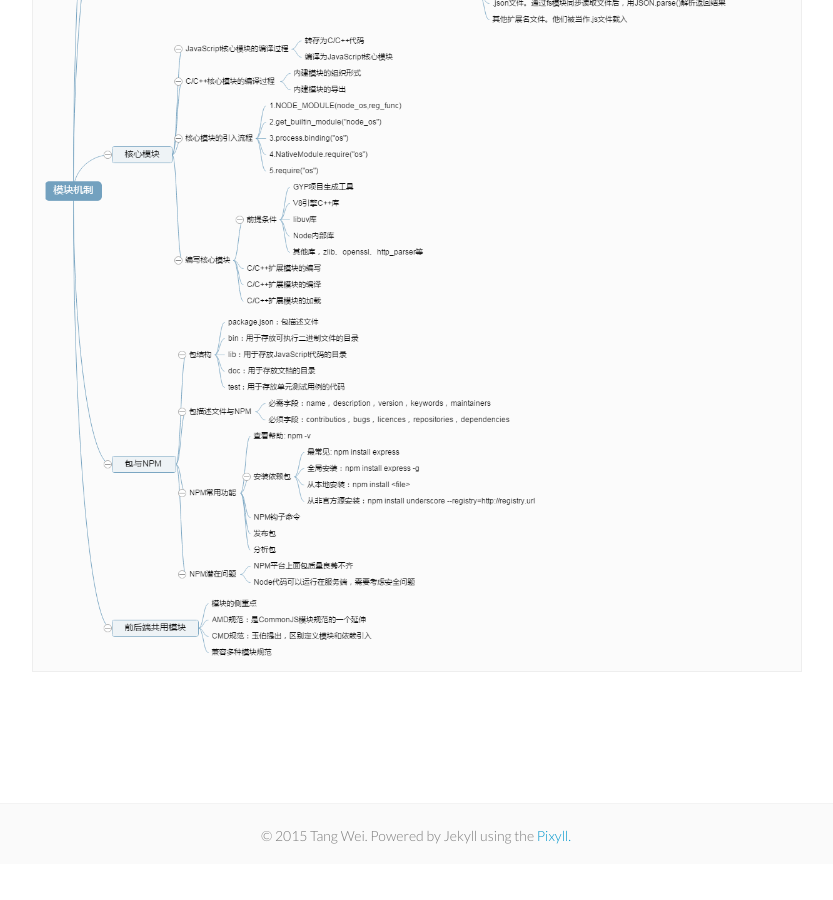
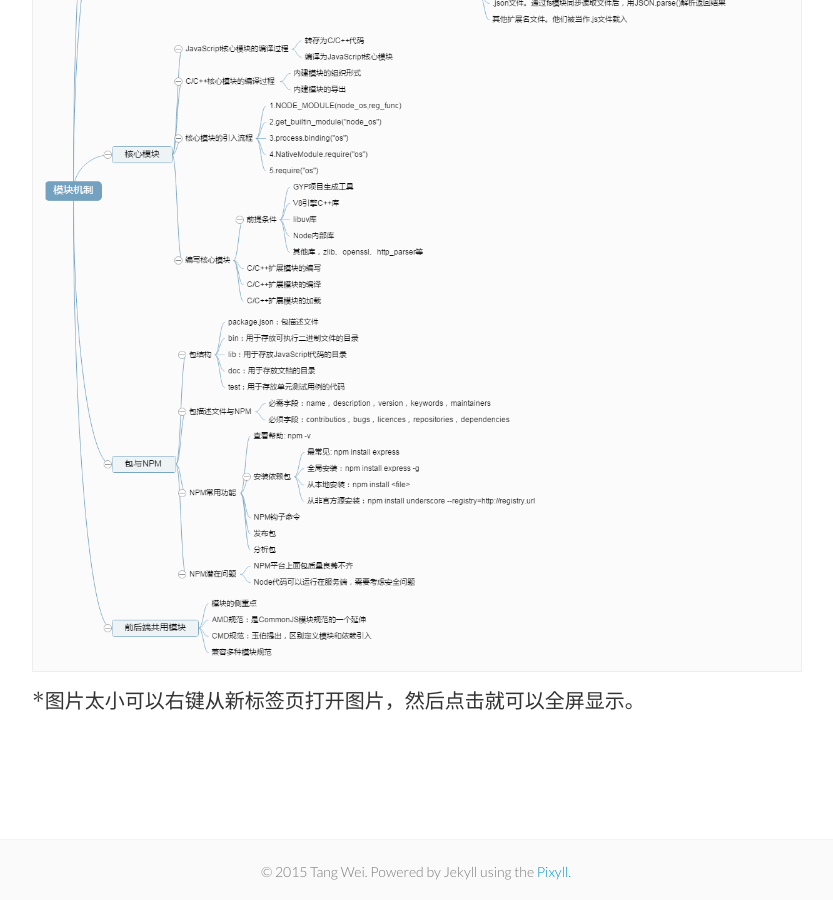
Before and after one commit to tw93/tw93.github.io, a Jekyll site: the page built from _posts/2015-03-01-shen-ru-qian-chu-nodejs-reading-mind-map.md, in a window 1280 px wide and 900 px high, scrolled down 2122 px. Shown: the whole window, without its empty margins (224-1057 px from the left). Built offline with Jekyll 4.4.1, drawn with Linux system fonts in a browser that asks for light colours; nearby versions of some CDN libraries; before the commit the page ends 2986 px from its top, so only the background shows below that.

Commit message:
node模块机制

```diff
--- a/_posts/2015-03-01-shen-ru-qian-chu-nodejs-reading-mind-map.md
+++ b/_posts/2015-03-01-shen-ru-qian-chu-nodejs-reading-mind-map.md
@@ -18,3 +18,4 @@ categories: Node学习笔记
 这一章主要介绍Node的模块机制，从中了解到Node如何实现CommonJS模块和包规范的。在这一章中，我们详细的解释了模块在引用过程中的编译、加载规则。另外，我们还能读到更深度的关于Node自身源代码的组织架构。
 
 ![Node模块机制](http://tw93.github.io/images/Node2.png){: .imgZoom}
+*图片太小可以右键从新标签页打开图片，然后点击就可以全屏显示。
```
